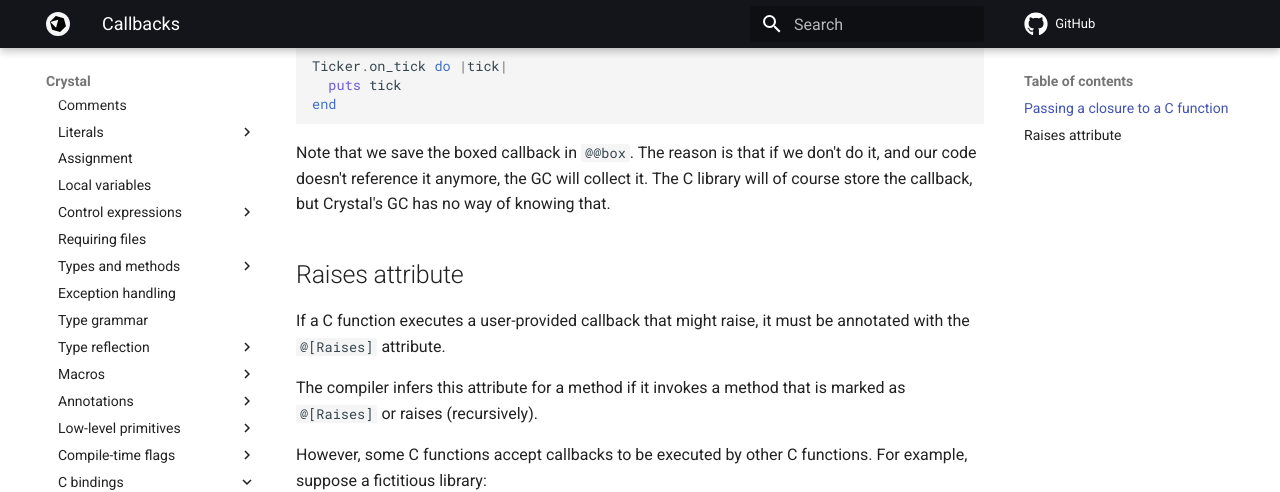
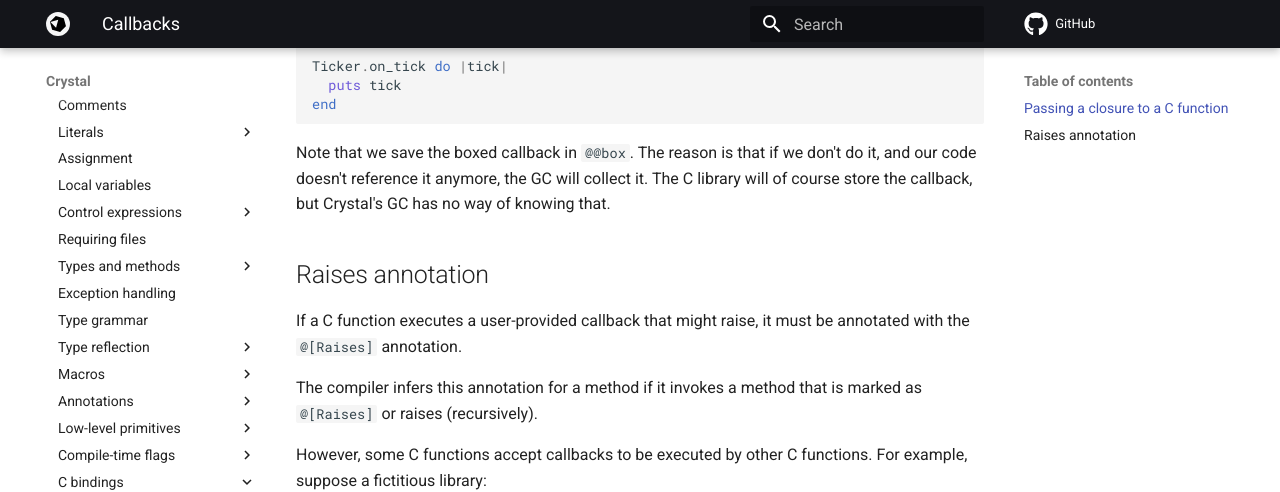
Before and after one commit to crystal-lang/crystal-book, an MkDocs documentation site: the page built from docs/syntax_and_semantics/c_bindings/callbacks.md, in a window 1280 px wide and 900 px high, scrolled down 1675 px. Shown: the top 492 px of the window. Built offline with MkDocs 1.6.1 and Material for MkDocs 9.7.7, drawn with Linux system fonts in a browser that asks for light colours; comment, search, counter and statistics services are not loaded.

Commit message:
Replace remaining uses of "attribute" with "annotation" (#427)

```diff
--- a/docs/syntax_and_semantics/c_bindings/callbacks.md
+++ b/docs/syntax_and_semantics/c_bindings/callbacks.md
@@ -85,11 +85,11 @@ end
 
 Note that we save the boxed callback in `@@box`. The reason is that if we don't do it, and our code doesn't reference it anymore, the GC will collect it. The C library will of course store the callback, but Crystal's GC has no way of knowing that.
 
-## Raises attribute
+## Raises annotation
 
-If a C function executes a user-provided callback that might raise, it must be annotated with the `@[Raises]` attribute.
+If a C function executes a user-provided callback that might raise, it must be annotated with the `@[Raises]` annotation.
 
-The compiler infers this attribute for a method if it invokes a method that is marked as `@[Raises]` or raises (recursively).
+The compiler infers this annotation for a method if it invokes a method that is marked as `@[Raises]` or raises (recursively).
 
 However, some C functions accept callbacks to be executed by other C functions. For example, suppose a fictitious library:
 
```
Also changed, not shown: docs/syntax_and_semantics/annotations/built_in_annotations.md (+3 -3 lines), docs/syntax_and_semantics/c_bindings/fun.md (+1 -1 lines), docs/syntax_and_semantics/c_bindings/variables.md (+1 -1 lines), docs/syntax_and_semantics/enum.md (+3 -3 lines).
